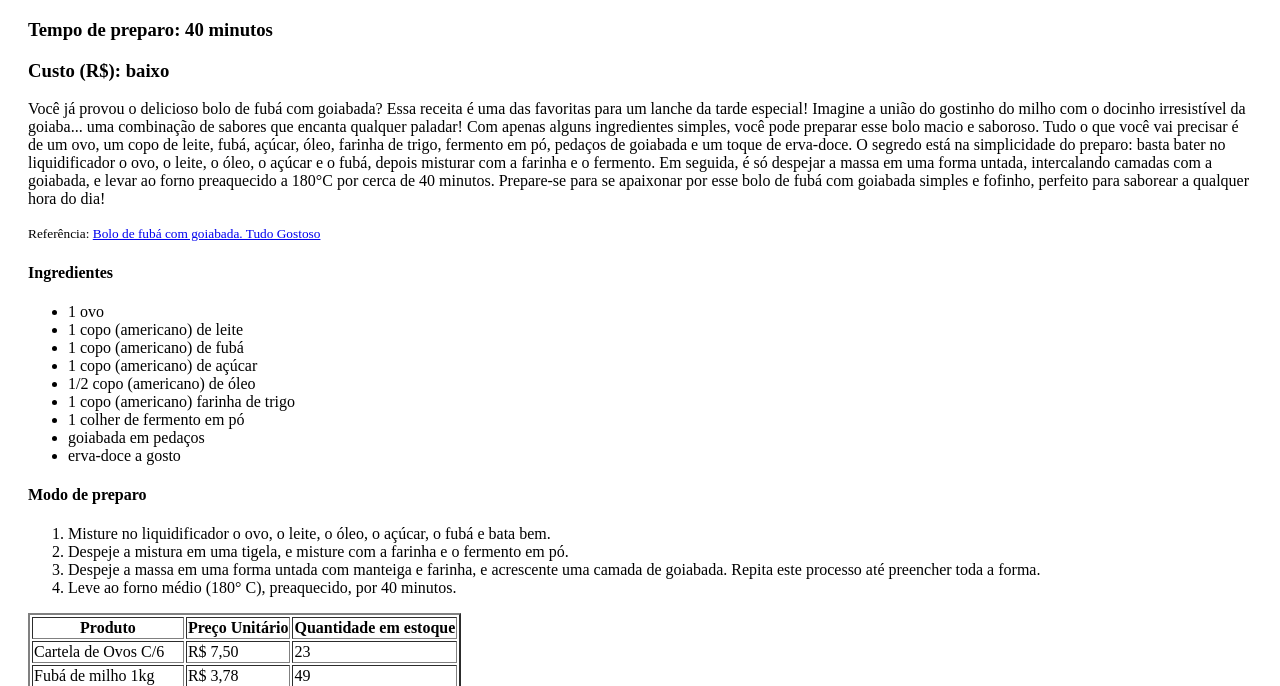
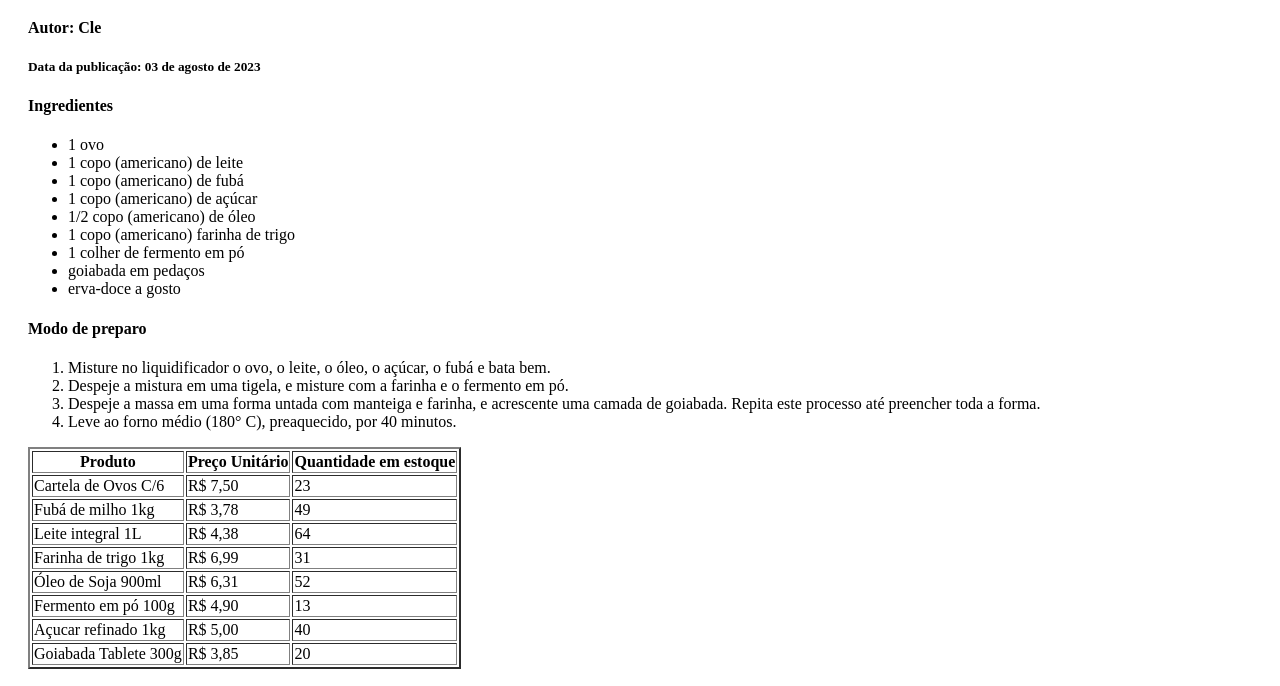
Before and after one commit to rfxct/ex_aula03, a plain HTML site: page index.html in a window 1280 px wide. Shown: the part 89-775 px from the top of the page. Drawn offline with Linux system fonts and the light colour scheme.

Commit message:
remover informações que não pertencem ao header

```diff
--- a/index.html
+++ b/index.html
@@ -9,38 +9,11 @@
   <body style="padding: 20px">
     <header>
       <h1>Receita de Bolo de Fubá com Goiabada</h1>
-      <h3>Tempo de preparo: 40 minutos</h3>
-      <h3>Custo (R$): baixo</h3>
-      <p>
-        Você já provou o delicioso bolo de fubá com goiabada? Essa receita é uma
-        das favoritas para um lanche da tarde especial! Imagine a união do
-        gostinho do milho com o docinho irresistível da goiaba... uma combinação
-        de sabores que encanta qualquer paladar! Com apenas alguns ingredientes
-        simples, você pode preparar esse bolo macio e saboroso. Tudo o que você
-        vai precisar é de um ovo, um copo de leite, fubá, açúcar, óleo, farinha
-        de trigo, fermento em pó, pedaços de goiabada e um toque de erva-doce. O
-        segredo está na simplicidade do preparo: basta bater no liquidificador o
-        ovo, o leite, o óleo, o açúcar e o fubá, depois misturar com a farinha e
-        o fermento. Em seguida, é só despejar a massa em uma forma untada,
-        intercalando camadas com a goiabada, e levar ao forno preaquecido a
-        180°C por cerca de 40 minutos. Prepare-se para se apaixonar por esse
-        bolo de fubá com goiabada simples e fofinho, perfeito para saborear a
-        qualquer hora do dia!
-      </p>
+      <h4>Autor: Cle</h4>
+      <h5>Data da publicação: 03 de agosto de 2023</h5>
     </header>
 
-    <main>
     <section>
-        <small>
-          Referência:
-          <a
-            href="https://www.tudogostoso.com.br/receita/3004-bolo-de-fuba-com-goiabada.html"
-            target="_blank"
-            rel="noopener noreferrer nofollow"
-            >Bolo de fubá com goiabada. Tudo Gostoso</a
-          >
-        </small>
-
       <h4>Ingredientes</h4>
       <ul>
         <li>1 ovo</li>
@@ -61,13 +34,13 @@
           bata bem.
         </li>
         <li>
-            Despeje a mistura em uma tigela, e misture com a farinha e o
-            fermento em pó.
+          Despeje a mistura em uma tigela, e misture com a farinha e o fermento
+          em pó.
         </li>
         <li>
           Despeje a massa em uma forma untada com manteiga e farinha, e
-            acrescente uma camada de goiabada. Repita este processo até
-            preencher toda a forma.
+          acrescente uma camada de goiabada. Repita este processo até preencher
+          toda a forma.
         </li>
         <li>Leve ao forno médio (180° C), preaquecido, por 40 minutos.</li>
       </ol>
@@ -131,8 +104,8 @@
     <h1>Quer conferir outra versão dessa receita?</h1>
     <article>
       <h2>
-          Bolo de fubá caseiro para uma tarde aconchegante com seu café na hora
-          do lanche
+        Bolo de fubá caseiro para uma tarde aconchegante com seu café na hora do
+        lanche
       </h2>
 
       <small>
@@ -141,22 +114,22 @@
           href="https://www.tudogostoso.com.br/noticias/bolo-de-fuba-caseiro-para-uma-tarde-aconchegante-com-seu-cafe-na-hora-do-lanche-a11696.htm"
           target="_blank"
           rel="noopener noreferrer nofollow"
-            >Bolo de fubá caseiro para uma tarde aconchegante com seu café na
-            hora do lanche. Tudo Gostoso</a
+          >Bolo de fubá caseiro para uma tarde aconchegante com seu café na hora
+          do lanche. Tudo Gostoso</a
         >
       </small>
 
       <p>
-          O bolo de fubá é uma das receitas da vovó mais deliciosas do mundo.
-          Cada um tem a sua receita favorita. Alguns gostam simples para passar
+        O bolo de fubá é uma das receitas da vovó mais deliciosas do mundo. Cada
+        um tem a sua receita favorita. Alguns gostam simples para passar
         manteiga, outros preferem com o aroma de erva-doce que vai longe e
         também tem quem esconda uma goiabada deliciosa no meio. Dá até para
-          fazer um bom bolo de fubá sem farinha de trigo, mas hoje vamos ensinar
-          a fazer a receita bem tradicional igual bolo de vó! Simples e fácil de
+        fazer um bom bolo de fubá sem farinha de trigo, mas hoje vamos ensinar a
+        fazer a receita bem tradicional igual bolo de vó! Simples e fácil de
         fazer, você só precisa de um liquidificador e ainda pode usar de base
         para as alterações que quiser. Confira no TudoGostoso como fazer a
-          receita de bolo de fubá de liquidificador superfofo com dicas para
-          nunca errar no bolo.
+        receita de bolo de fubá de liquidificador superfofo com dicas para nunca
+        errar no bolo.
       </p>
 
       <img
@@ -166,7 +139,6 @@
         style="padding: 0 calc(calc(100% - 600px) / 2)"
       />
     </article>
-    </main>
 
     <footer style="display: flex; justify-content: space-around">
       <span>
```
Lines whose indentation alone changed are shown as unchanged.
